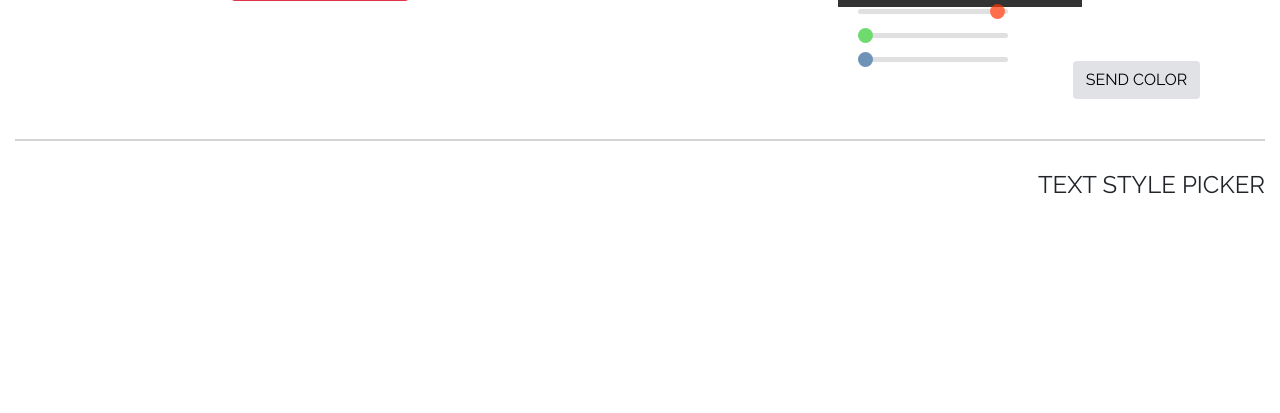
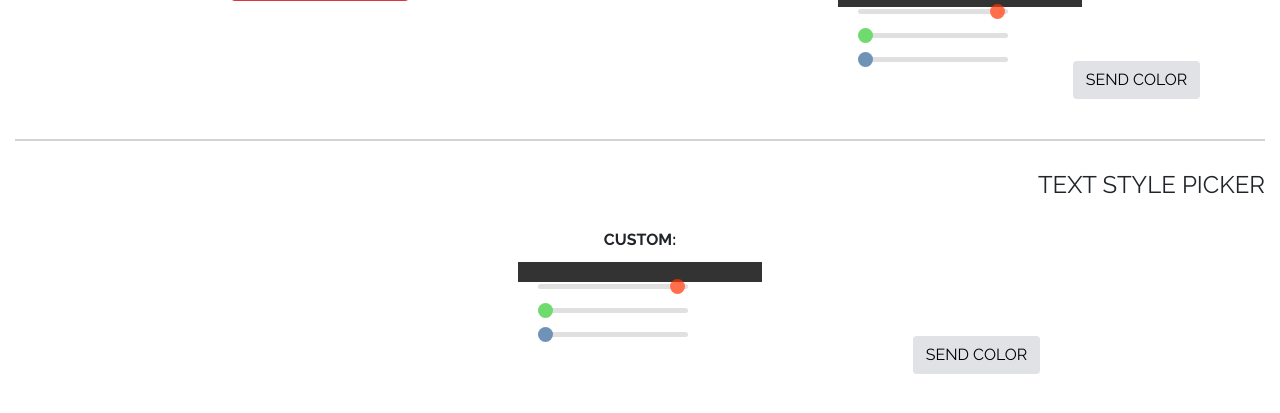
Before and after one commit to lancewilhelm/pingPongBallClock, a Flask app: page / in a window 1280 px wide. Shown: the part 363-776 px from the top of the page. Run offline with Flask 2, Linux system fonts and the light colour scheme; parts of the project's set-up code (start-up, migrations or seed data) failed here and were passed over; some libraries are stand-ins or nearby versions.

Commit message:
added text custom box

```diff
--- a/code/templates/index.html
+++ b/code/templates/index.html
@@ -74,6 +74,26 @@
             <h4>TEXT STYLE PICKER</h4>
         </div>
     </div>
+    <div class="row">
+        <div class="col-sm">
+            <b>CUSTOM:</b>
+            <div class="color-picker">
+                <div class="sliders">
+                    <div class="slide-container">
+                        <input class="red-slider short-slider" type="range" id="rangeinput" value="250" max="255" onchange="setRgb()" oninput="setRgb()" />
+                    </div>
+                    <div class="slide-container">
+                        <input class="green-slider short-slider" type="range" id="rangeinput" value="0" max="255" onchange="setRgb()" oninput="setRgb()" />
+                    </div>
+                    <div class="slide-container">
+                        <input class="blue-slider short-slider" type="range" id="rangeinput" value="0" max="255" oninput="setRgb()" onchange="setRgb()" />
+                    </div>
+                </div>
+                <div id="color-preview" class="color-preview"></div>
+            </div>
+            <button id="sendColorBtn" type="button" class="btn btn-white" onclick="setCustomColor('solid')">SEND COLOR</button>
+        </div>
+    </div>
 <script src="{{ url_for('static',filename='js/script.js') }}"></script>
 <script src="../static/js/script.js"></script>
 <script src="https://code.jquery.com/jquery-3.2.1.slim.min.js" integrity="sha384-KJ3o2DKtIkvYIK3UENzmM7KCkRr/rE9/Qpg6aAZGJwFDMVNA/GpGFF93hXpG5KkN" crossorigin="anonymous"></script>
```
